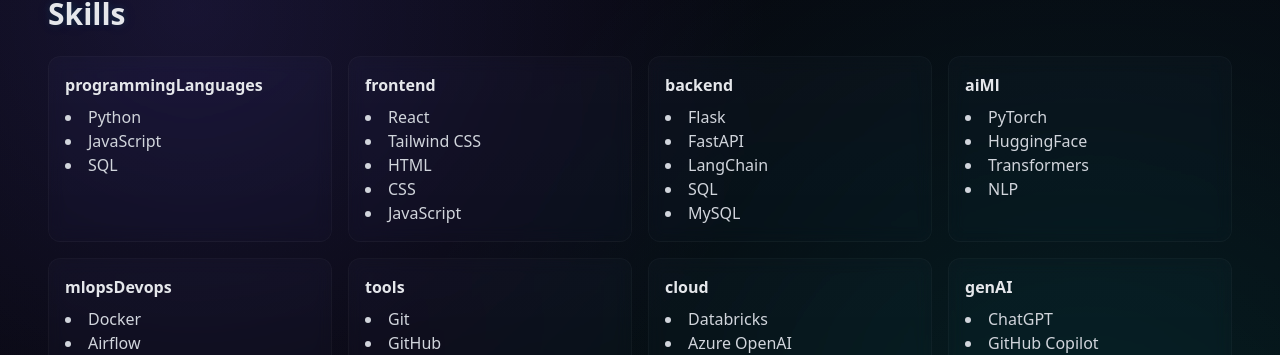
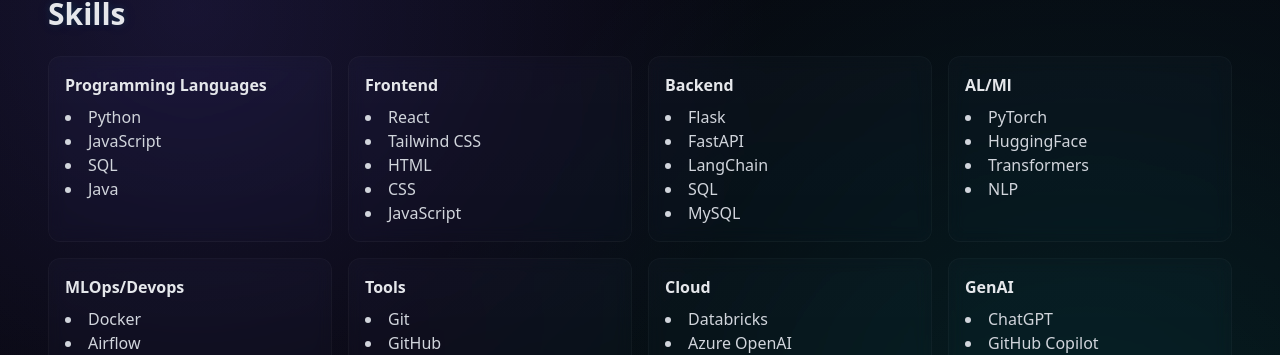
Before and after one commit to sasi-kanakinti/portfolio_multipage, a React (Vite) app: page /skills in a window 1280 px wide. Shown: the part 164-519 px from the top of the page. Built offline with nearby package versions, Linux system fonts and the light colour scheme.

Commit message:
Skills Font Adjusted

```diff
--- a/src/pages/Skills.jsx
+++ b/src/pages/Skills.jsx
@@ -3,9 +3,14 @@
 
 
 const skills = {
-  programmingLanguages: ["Python", "JavaScript", "SQL"],
+  "Programming Languages": [
+    "Python",
+    "JavaScript",
+    "SQL",
+    "Java"
+  ],
 
-  frontend: [
+  Frontend: [
     "React",
     "Tailwind CSS",
     "HTML",
@@ -13,7 +18,7 @@
     "JavaScript"
   ],
 
-  backend: [
+  Backend: [
     "Flask",
     "FastAPI",
     "LangChain",
@@ -21,14 +26,14 @@
     "MySQL"
   ],
 
-  aiMl: [
+  'AL/Ml': [
     "PyTorch",
     "HuggingFace",
     "Transformers",
     "NLP"
   ],
 
-  mlopsDevops: [
+  'MLOps/Devops': [
     "Docker",
     "Airflow",
     "CI/CD",
@@ -36,7 +41,7 @@
     "Jenkins"
   ],
 
-  tools: [
+  Tools: [
     "Git",
     "GitHub",
     "DockerHub",
@@ -46,13 +51,13 @@
     "Cursor"
   ],
 
-  cloud: [
+  Cloud: [
     "Databricks",
     "Azure OpenAI",
     "Azure AI Services"
   ],
 
-  genAI: [
+  GenAI: [
     "ChatGPT",
     "GitHub Copilot",
     "Prompt Engineering",
```
